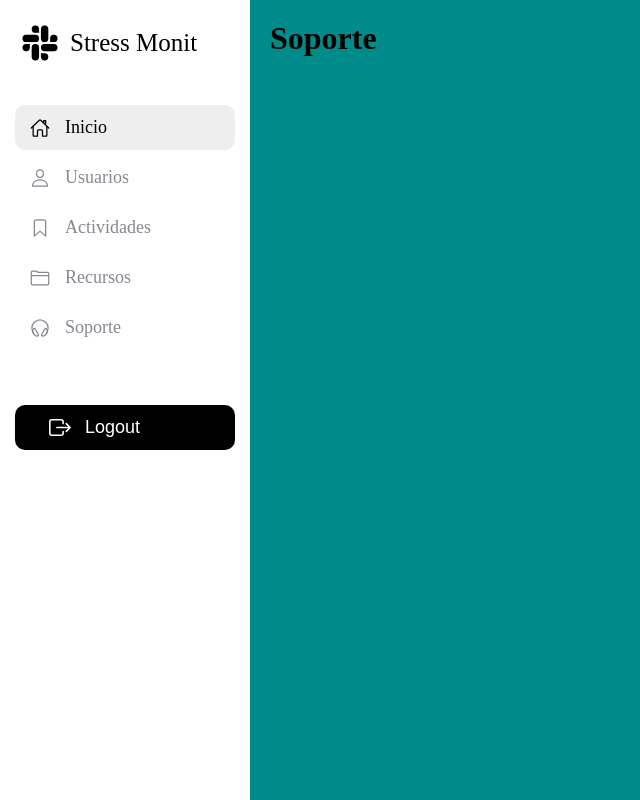
After one commit to luisleon7677/-StressMonit_Project, a Flask app: page /soporte in a window 1280 px wide. The commit adds this page. Shown: the whole page, without its empty margins (0-640 px from the left). Run offline with Flask 3, Linux system fonts and the light colour scheme.

Commit message:
rutas y navegacion

```diff
--- a/app.py
+++ b/app.py
@@ -10,6 +10,23 @@ def login():
 def inicio():
     return render_template("inicio.html", title="Inicio")
 
+@app.route("/usuarios")
+def usuarios():
+    return render_template("usuarios.html",title="Usuarios")
+
+@app.route("/actividades")
+def actividades():
+    return render_template("actividades.html",title="Actividades")
+
+@app.route("/recursos")
+def recursos():
+    return render_template("recursos.html",title="Recursos")
+
+@app.route("/soporte")
+def soporte():
+    return render_template("soporte.html",title="Soporte")
+
+
 
 if __name__ == "__main__":
     app.run(debug=True)
--- a/static/script.js
+++ b/static/script.js
@@ -1,5 +1,3 @@
-
-
 const icon = document.getElementById("main-icon");
 const barraLateral=document.querySelector(".barra-lateral");
 const span = document.querySelector("span");
@@ -7,7 +5,11 @@ const spans = document.querySelectorAll("span");
 const menu = document.querySelector(".menu");
 const main = document.querySelector("main");
 
+const logout = document.getElementById("boton-nav");
 
+logout.addEventListener("click",()=>{
+    window.location.href="/";
+});
 menu.addEventListener("click",()=>{
     barraLateral.classList.toggle("max-barra-lateral");
     if(barraLateral.classList.contains("max-barra-lateral")){
--- /dev/null
+++ b/templates/actividades.html
@@ -0,0 +1,5 @@
+{%extends "base.html"%}
+
+{% block content%}
+<h1>Actividades</h1>
+{%endblock%}
--- a/templates/base.html
+++ b/templates/base.html
@@ -25,31 +25,31 @@
         <nav class="navegacion">
             <ul>
                 <li>
-                    <a id="inicio" href="#">
+                    <a id="inicio" href="{{url_for('inicio')}}">
                         <ion-icon name="home-outline"></ion-icon>
                         <span>Inicio</span>
                     </a>
                 </li>
                 <li>
-                    <a href="#">
+                    <a href="{{url_for('usuarios')}}">
                         <ion-icon name="person-outline"></ion-icon>
                         <span>Usuarios</span>
                     </a>
                 </li>
                 <li>
-                    <a href="#">
+                    <a href="{{url_for('actividades')}}">
                         <ion-icon name="bookmark-outline"></ion-icon>
                         <span>Actividades</span>
                     </a>
                 </li>
                 <li>
-                    <a href="#">
+                    <a href="{{url_for('recursos')}}">
                         <ion-icon name="folder-outline"></ion-icon>
                         <span>Recursos</span>
                     </a>
                 </li>
                 <li>
-                    <a href="#">
+                    <a href="{{url_for('soporte')}}">
                         <ion-icon name="headset-outline"></ion-icon>
                         <span>Soporte</span>
                     </a>
@@ -58,7 +58,7 @@
         </nav>
 
         <div>
-            <button class="boton">
+            <button id="boton-nav" class="boton">
                 <ion-icon name="exit-outline"></ion-icon>
                 <span>Logout</span>
 
--- /dev/null
+++ b/templates/recursos.html
@@ -0,0 +1,5 @@
+{%extends "base.html"%}
+
+{% block content%}
+<h1>Recursos</h1>
+{%endblock%}
--- /dev/null
+++ b/templates/soporte.html
@@ -0,0 +1,5 @@
+{%extends "base.html"%}
+
+{% block content%}
+<h1>Soporte</h1>
+{%endblock%}
--- /dev/null
+++ b/templates/usuarios.html
@@ -0,0 +1,5 @@
+{%extends "base.html"%}
+
+{% block content%}
+<h1>Usuarios</h1>
+{%endblock%}
```
